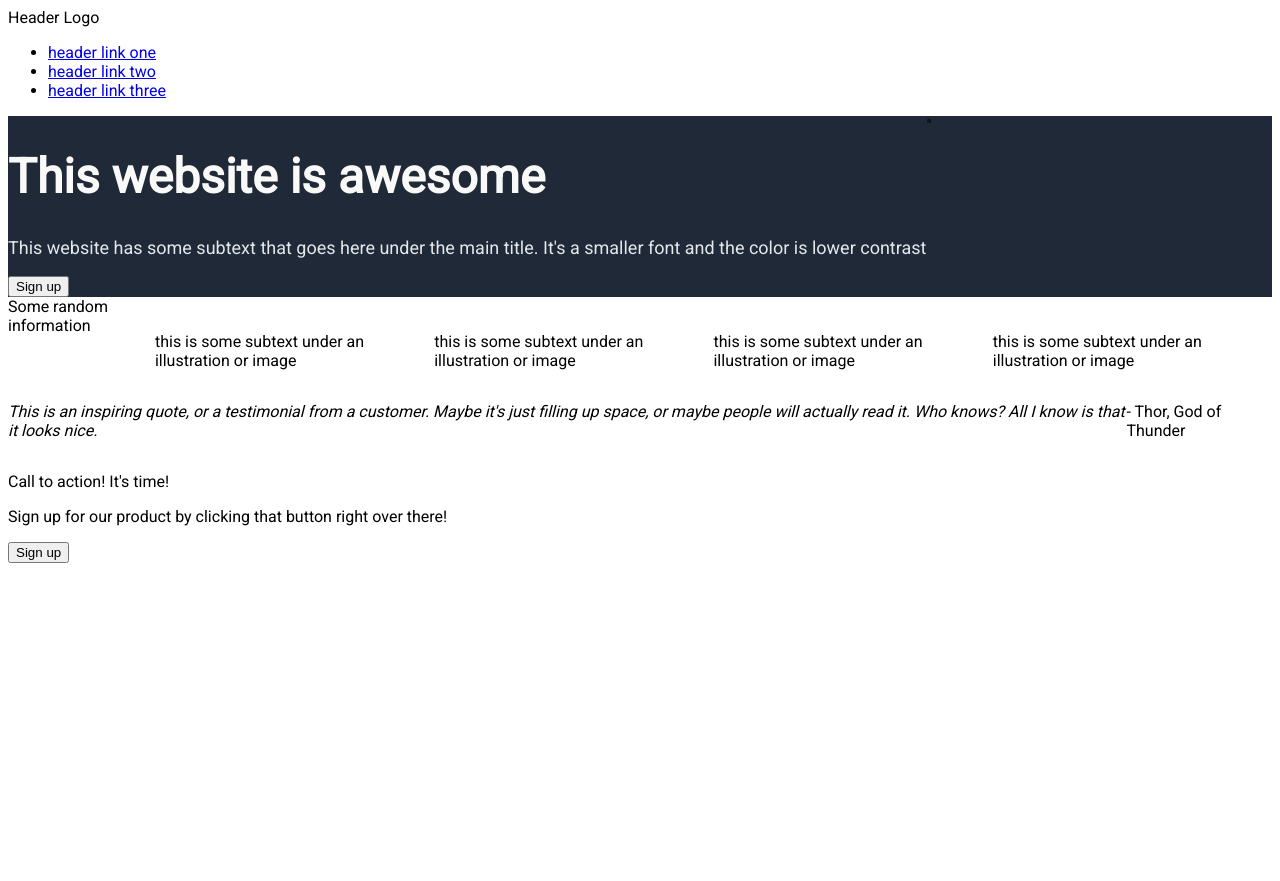
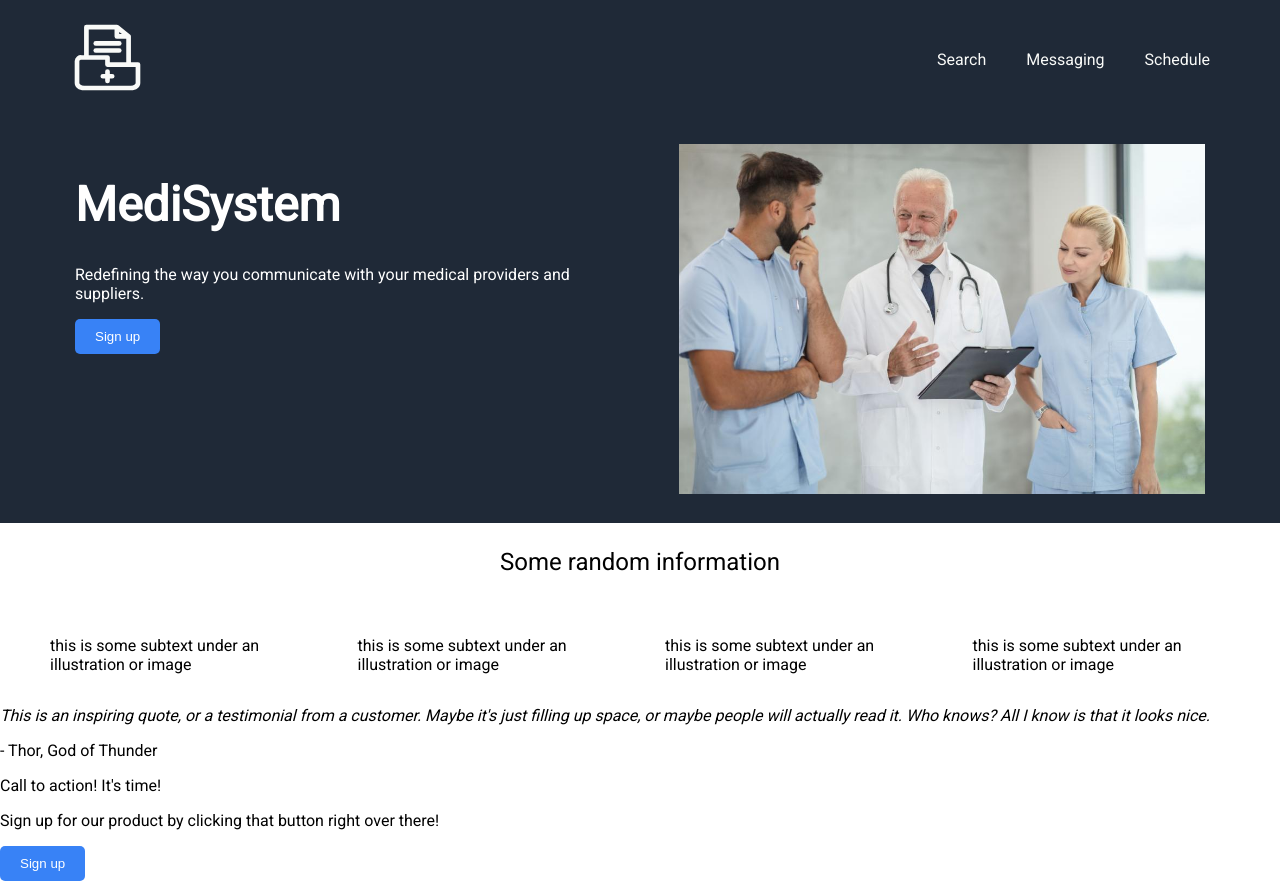
Before and after one commit to cchiu727/landing-page, a plain HTML site: page index.html in a window 1280 px wide. Before the commit the page ends 800 px from the top, so only its background shows below. Drawn offline with Linux system fonts and the light colour scheme.

Commit message:
Add styling for header and hero container

```diff
--- a/index.css
+++ b/index.css
@@ -1,42 +1,67 @@
 body {
     font-family: 'Roboto', sans-serif;
+    margin: 0;
 }
 
-.header {
+header {
     display: flex;
+    align-items: center;
+    justify-content: space-between;
+    padding: 20px;
     background-color: #1F2937;
+}
+
+.header-logo img{
+    width: 75px;
+    padding-left: 50px;
+}
+
+.header-links ul {
+    list-style: none;
+    display: flex;
+    gap: 40px;
+    padding-right: 50px;
+}
+
+a {
+    text-decoration: none;
     color: #F9FAF8;
+}
+
+button {
+    background-color: #3882f6;
+    border: none;
+    border-radius: 5px;
+    color: white;
+    padding: 10px 20px;
 }
 
 .hero-container {
     display: flex;
+    justify-content: center;
+    padding: 25px 75px;
+    gap: 50px;
     background-color: #1F2937;
+    color: white;
 }
 
-
-.hero-info h1 {
+.title {
     font-size: 48px;
-    color: #F9FAF8;
 }
 
-.hero-info p {
-    font-size: 18px;
-    color: #E5E7EB;
-}
-
-.header .logo {
-    font-size: 24px;
-    color: #F9FAF8;
+.hero-img img {
+    height: 350px;
 }
 
 .info-container {
     display: flex;
+    justify-content: space-evenly;
+    padding: 0px 50px;
+    gap: 50px;
 }
 
-.quote-container {
-    display: flex;
+.secondary-title {
+    font-size: 24px;
+    text-align: center;
+    padding: 25px;
 }
-
-.footer {
-    display: flex;
-}
--- a/index.html
+++ b/index.html
@@ -14,26 +14,28 @@
 <body>
     <header>
         <div class="header-logo">
-            Header Logo
+            <img src="/assets/medical-record.svg"/>
         </div>
-        <ul class="header-links">
-            <li><a href=index.html>header link one</a></li>
-            <li><a href=index.html>header link two</a></li>
-            <li><a href=index.html>header link three</a></li>
-        </ul>
+        <div class="header-links">
+            <ul>
+                <li><a href=index.html>Search</a></li>
+                <li><a href=index.html>Messaging</a></li>
+                <li><a href=index.html>Schedule</a></li>
+            </ul>
+        </div>
     </header>
     <div class="hero-container">
         <div class="hero-info">
-            <h1>This website is awesome</h1>
-            <p>This website has some subtext that goes here under the main title. It's a smaller font and the color is lower contrast</p>
+            <h1 class="title">MediSystem</h1>
+            <p>Redefining the way you communicate with your medical providers and suppliers.</p>
             <button type="button">Sign up</button>
         </div>
         <div class="hero-img">
-            <img>
-        </div>"
+            <img src="/assets/hero-img.jpg" alt="Male doctor discussing clipboard contents with female nurse and male patient">
+        </div>
     </div>
+    <div class="secondary-title">Some random information</div>
     <div class="info-container">
-        <div class="title">Some random information</div>
         <div class="info">
             <img>
             <p>this is some subtext under an illustration or image</p>
```
Also changed, not shown: assets/hero-img.jpg (added), assets/medical-record.svg (added).
